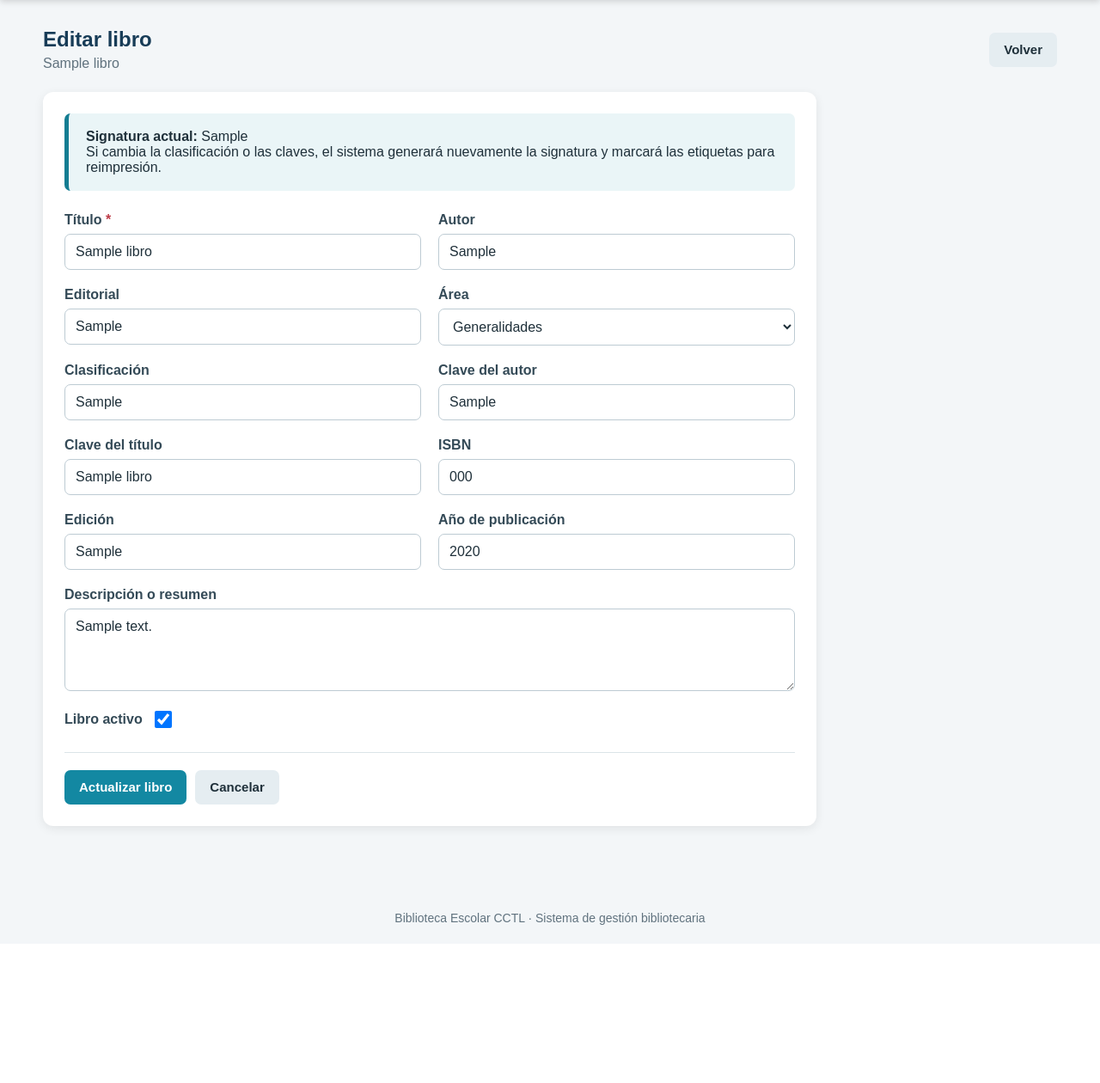
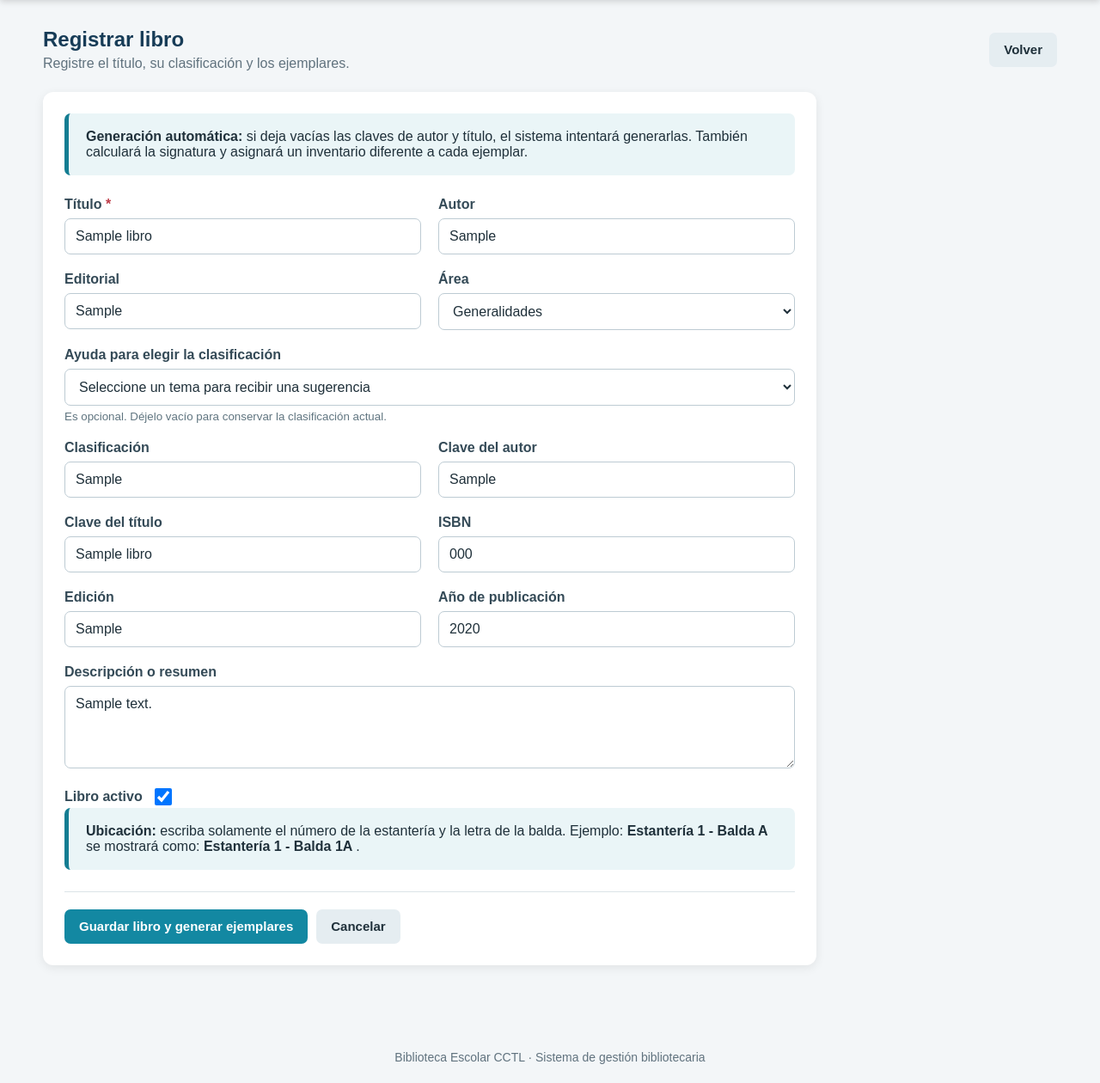
Before and after one commit to JavierPaniagua/bibliocctech, a Django app: page /libros/1/editar/ in a window 1280 px wide. Shown: the part 110-1370 px from the top of the page at 86% size. Before the commit the page ends 1186 px from the top, so only its background shows below. Run offline with Django 5.2, Linux system fonts and the light colour scheme; tables that the repository leaves empty hold one stand-in row (values such as "Sample post").

Commit message:
Agregar ayuda para clasificar libros

```diff
--- a/libros/forms.py
+++ b/libros/forms.py
@@ -1,6 +1,32 @@
 from django import forms
 
 from .models import Ejemplar, Libro
+
+
+CLASIFICACIONES_SUGERIDAS = [
+    ('', 'Seleccione un tema para recibir una sugerencia'),
+    ('510', '510 — Matemática general'),
+    ('512', '512 — Álgebra'),
+    ('513', '513 — Aritmética'),
+    ('515', '515 — Cálculo y análisis'),
+    ('516', '516 — Geometría general'),
+    ('516.2', '516.2 — Geometría euclidiana'),
+    ('516.22', '516.22 — Geometría plana'),
+    ('516.23', '516.23 — Geometría del espacio'),
+    ('516.24', '516.24 — Trigonometría'),
+    ('516.3', '516.3 — Geometría analítica'),
+    ('516.9', '516.9 — Geometrías no euclidianas'),
+    ('519', '519 — Probabilidad y matemática aplicada'),
+    ('500', '500 — Ciencias naturales'),
+    ('520', '520 — Astronomía'),
+    ('530', '530 — Física'),
+    ('540', '540 — Química'),
+    ('550', '550 — Ciencias de la Tierra'),
+    ('570', '570 — Biología'),
+    ('600', '600 — Tecnología'),
+    ('620', '620 — Ingeniería'),
+    ('621.3', '621.3 — Electricidad y electrónica'),
+]
 
 
 def normalizar_estanteria(valor):
@@ -81,10 +107,19 @@ class LibroNormalizacionMixin:
         datos = super().clean()
 
         area = datos.get('area')
-        clasificacion = datos.get(
-            'clasificacion',
+        tema_sugerido = datos.get(
+            'tema_sugerido',
             '',
+        )
+
+        clasificacion = (
+            datos.get('clasificacion', '')
+            or ''
         ).strip()
+
+        if tema_sugerido:
+            clasificacion = tema_sugerido
+            datos['clasificacion'] = tema_sugerido
 
         if not area:
             self.add_error(
@@ -95,7 +130,10 @@ class LibroNormalizacionMixin:
         if not clasificacion:
             self.add_error(
                 'clasificacion',
-                'Ingrese el código de clasificación.',
+                (
+                    'Seleccione un tema sugerido o ingrese '
+                    'el código de clasificación.'
+                ),
             )
 
         return datos
@@ -105,6 +143,21 @@ class LibroCrearForm(
     LibroNormalizacionMixin,
     forms.ModelForm,
 ):
+    tema_sugerido = forms.ChoiceField(
+        label='Ayuda para elegir la clasificación',
+        required=False,
+        choices=CLASIFICACIONES_SUGERIDAS,
+        widget=forms.Select(
+            attrs={
+                'class': 'campo',
+            }
+        ),
+        help_text=(
+            'Seleccione el tema principal. '
+            'El código sugerido reemplazará la clasificación escrita.'
+        ),
+    )
+
     cantidad_ejemplares = forms.IntegerField(
         label='Cantidad de ejemplares',
         min_value=1,
@@ -204,6 +257,30 @@ class LibroCrearForm(
             }
         ),
     )
+
+    field_order = [
+        'titulo',
+        'autor',
+        'editorial',
+        'area',
+        'tema_sugerido',
+        'clasificacion',
+        'clave_autor',
+        'clave_titulo',
+        'isbn',
+        'edicion',
+        'anio_publicacion',
+        'descripcion',
+        'cantidad_ejemplares',
+        'estanteria',
+        'balda',
+        'condicion_inicial',
+        'forma_adquisicion',
+        'fecha_adquisicion',
+        'proveedor',
+        'observaciones',
+        'activo',
+    ]
 
     class Meta:
         model = Libro
@@ -334,6 +411,37 @@ class LibroEditarForm(
     LibroNormalizacionMixin,
     forms.ModelForm,
 ):
+    tema_sugerido = forms.ChoiceField(
+        label='Ayuda para elegir la clasificación',
+        required=False,
+        choices=CLASIFICACIONES_SUGERIDAS,
+        widget=forms.Select(
+            attrs={
+                'class': 'campo',
+            }
+        ),
+        help_text=(
+            'Es opcional. Déjelo vacío para conservar '
+            'la clasificación actual.'
+        ),
+    )
+
+    field_order = [
+        'titulo',
+        'autor',
+        'editorial',
+        'area',
+        'tema_sugerido',
+        'clasificacion',
+        'clave_autor',
+        'clave_titulo',
+        'isbn',
+        'edicion',
+        'anio_publicacion',
+        'descripcion',
+        'activo',
+    ]
+
     class Meta:
         model = Libro
 
--- a/templates/libros/libro_editar.html
+++ b/templates/libros/libro_editar.html
@@ -1,22 +1,22 @@
 {% extends 'base.html' %}
 
 {% block title %}
-    Editar libro | Biblioteca Escolar
+    Registrar libro | Biblioteca Escolar
 {% endblock %}
 
 {% block content %}
 
 <div class="cabecera-pagina">
     <div>
-        <h2>Editar libro</h2>
+        <h2>Registrar libro</h2>
 
         <p>
-            {{ libro.titulo }}
+            Registre el título, su clasificación y los ejemplares.
         </p>
     </div>
 
     <a
-        href="{% url 'libros:detalle' libro.id %}"
+        href="{% url 'libros:lista' %}"
         class="boton boton-secundario"
     >
         Volver
@@ -26,15 +26,12 @@
 <div class="panel formulario-panel">
 
     <div class="aviso-importacion">
-        <strong>Signatura actual:</strong>
+        <strong>Generación automática:</strong>
 
-        {{ libro.signatura_topografica|default:"Pendiente" }}
-
-        <br>
-
-        Si cambia la clasificación o las claves,
-        el sistema generará nuevamente la signatura
-        y marcará las etiquetas para reimpresión.
+        si deja vacías las claves de autor y título,
+        el sistema intentará generarlas. También calculará
+        la signatura y asignará un inventario diferente
+        a cada ejemplar.
     </div>
 
     <form method="post" novalidate>
@@ -55,7 +52,7 @@
                     class="
                         grupo-campo
 
-                        {% if campo.name == 'descripcion' %}
+                        {% if campo.name == 'tema_sugerido' or campo.name == 'descripcion' or campo.name == 'observaciones' %}
                             campo-completo
                         {% endif %}
 
@@ -90,16 +87,35 @@
 
         </div>
 
+        <div class="aviso-importacion">
+            <strong>Ubicación:</strong>
+
+            escriba solamente el número de la estantería
+            y la letra de la balda.
+
+            Ejemplo:
+
+            <strong>
+                Estantería 1 - Balda A
+            </strong>
+
+            se mostrará como:
+
+            <strong>
+                Estantería 1 - Balda 1A
+            </strong>.
+        </div>
+
         <div class="acciones-formulario">
             <button
                 type="submit"
                 class="boton boton-primario"
             >
-                Actualizar libro
+                Guardar libro y generar ejemplares
             </button>
 
             <a
-                href="{% url 'libros:detalle' libro.id %}"
+                href="{% url 'libros:lista' %}"
                 class="boton boton-secundario"
             >
                 Cancelar
@@ -109,4 +125,22 @@
 
 </div>
 
+<script>
+    document.addEventListener("DOMContentLoaded", function () {
+        const tema = document.getElementById("id_tema_sugerido");
+        const clasificacion = document.getElementById("id_clasificacion");
+
+        if (!tema || !clasificacion) {
+            return;
+        }
+
+        tema.addEventListener("change", function () {
+            if (tema.value) {
+                clasificacion.value = tema.value;
+                clasificacion.focus();
+            }
+        });
+    });
+</script>
+
 {% endblock %}
```
Also changed, not shown: templates/libros/libro_formulario.html (+19 -1 lines).
